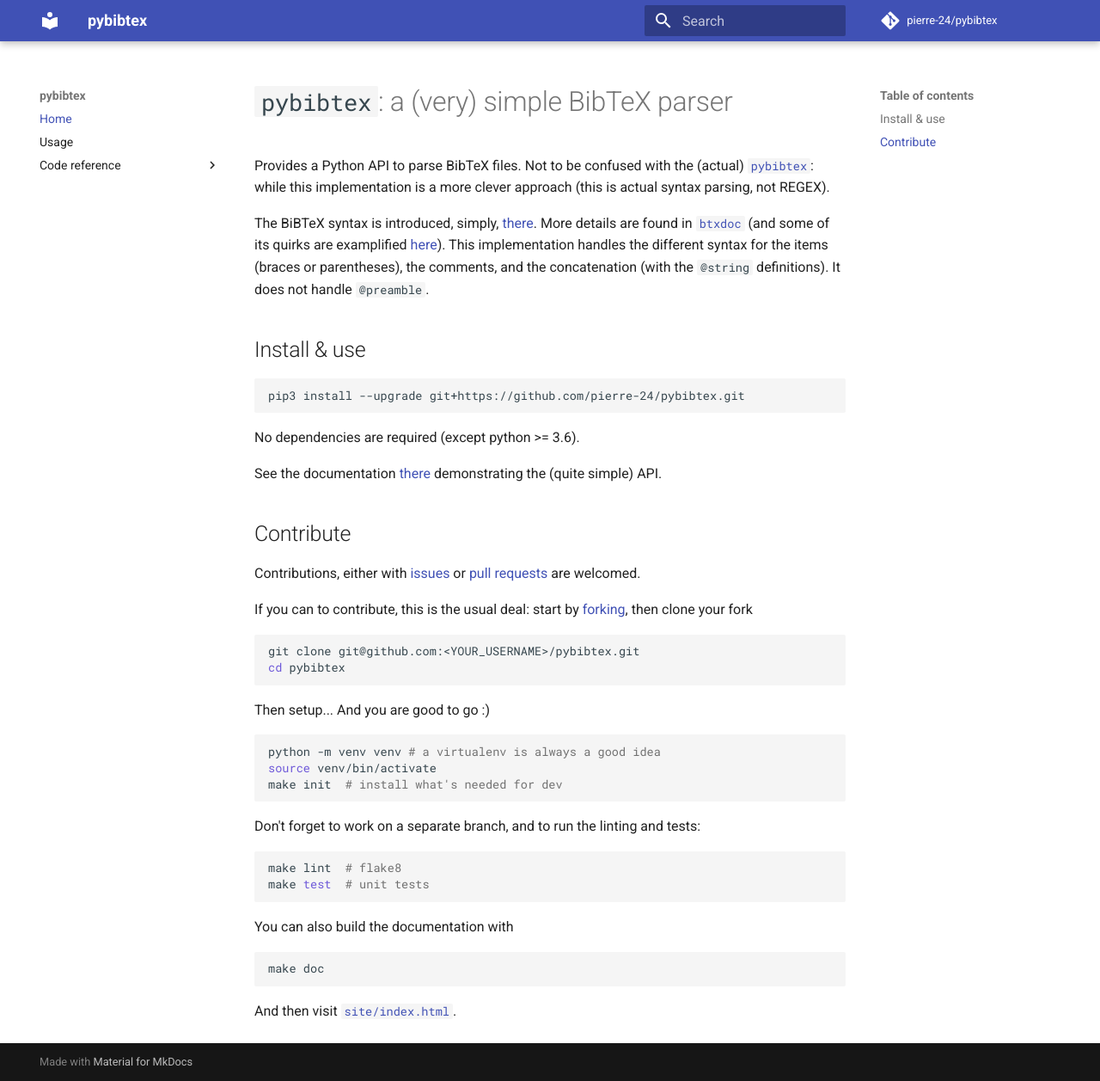
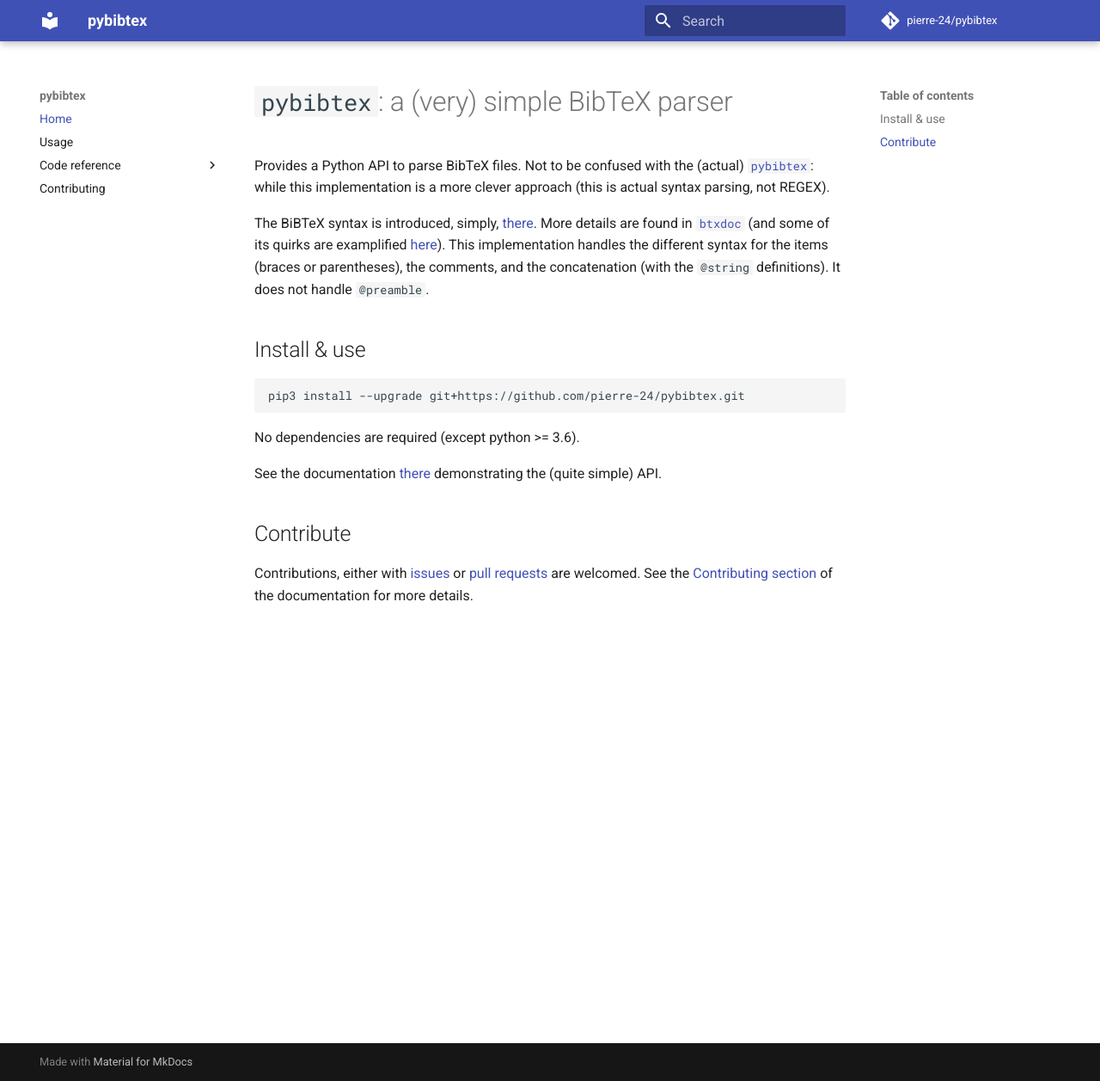
Before and after one commit to pierre-24/pybibtex, an MkDocs documentation site: the page built from docs/index.md, in a window 1280 px wide and 1257 px high. Shown: the whole window at 86% size. Built offline with MkDocs 1.6.1 and Material for MkDocs 9.7.7, drawn with Linux system fonts in a browser that asks for light colours; comment, search, counter and statistics services are not loaded.

Commit message:
CONTRIBUTING

````diff
--- a/README.md
+++ b/README.md
@@ -22,34 +22,4 @@
 ## Contribute
 
 Contributions, either with [issues](https://github.com/pierre-24/pybibtex/issues) or [pull requests](https://github.com/pierre-24/pybibtex/pulls) are welcomed.
-
-If you can to contribute, this is the usual deal:
-start by [forking](https://guides.github.com/activities/forking/), then clone your fork
-
-```bash
-git clone git@github.com:<YOUR_USERNAME>/pybibtex.git
-cd pybibtex
-```
-
-Then setup... And you are good to go :)
-
-```bash
-python -m venv venv # a virtualenv is always a good idea
-source venv/bin/activate
-make init  # install what's needed for dev
-```
-
-Don't forget to work on a separate branch, and to run the linting and tests:
-
-```bash
-make lint  # flake8
-make test  # unit tests
-```
-
-You can also build the documentation with
-
-```bash
-make doc
-```
-
-And then visit [`site/index.html`](site/index.html).
+See the [Contributing section](https://pierre-24.github.io/pybibtex/contributing/) of the documentation for more details.
--- a/mkdocs.yml
+++ b/mkdocs.yml
@@ -13,6 +13,7 @@
       - BibTeX Parser: code_reference/parser.md
       - Authors: code_reference/authors.md
       - UTF-8 handling: code_reference/utf8.md
+    - Contributing: contributing.md
 
 theme:
   name: material
````
Also changed, not shown: docs/contributing.md (added, +47 -0 lines).
